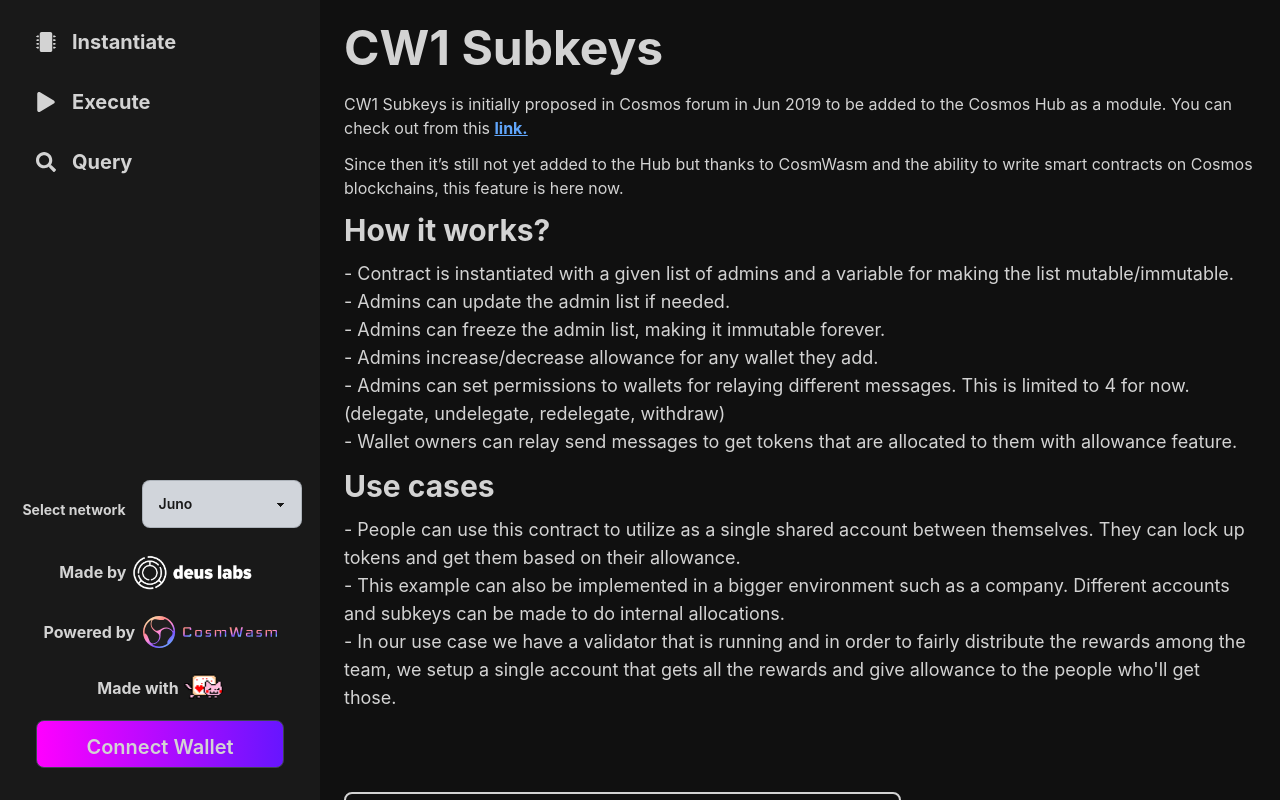
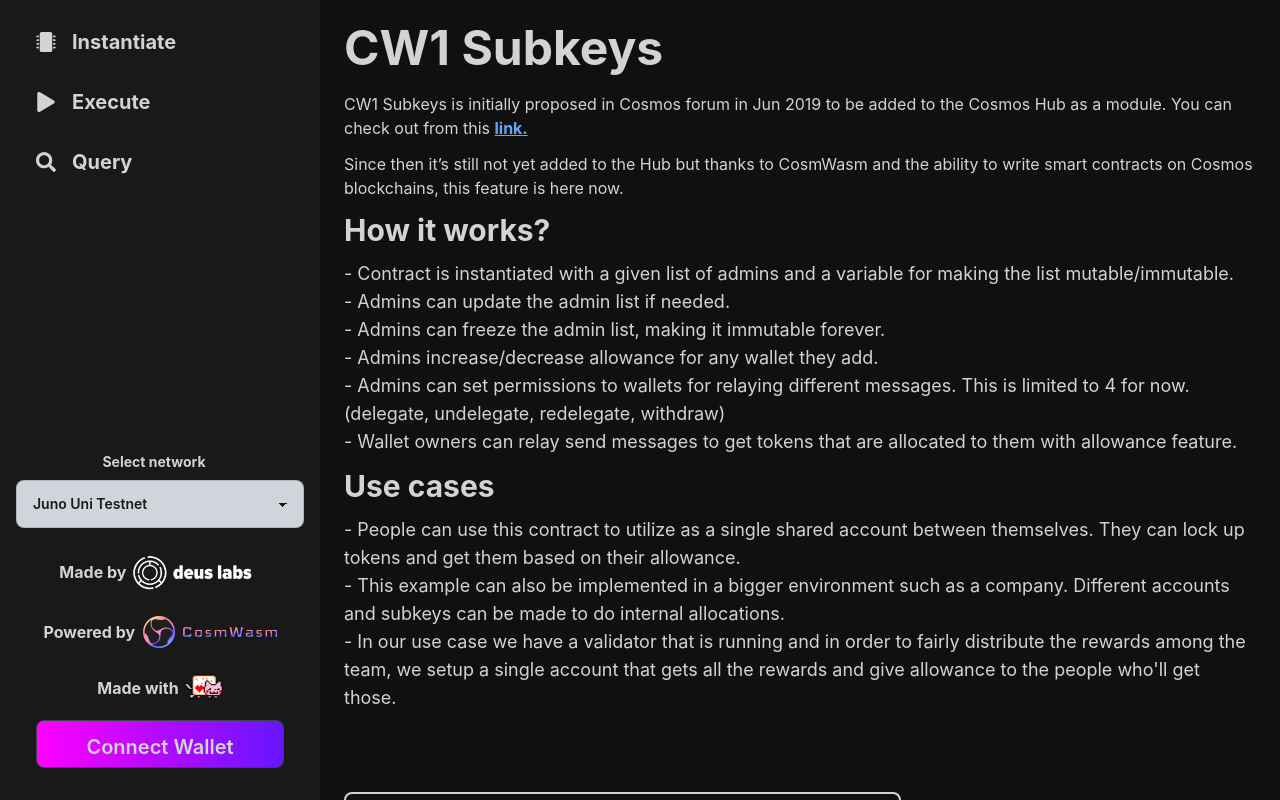
Before and after one commit to deus-labs/cw1-subkeys-dapp, a React (Create React App) app: page / in a window 1280 px wide. Built offline with nearby package versions, Linux system fonts and the light colour scheme.

Commit message:
Change juno to juno uni testnet

```diff
--- a/src/App.tsx
+++ b/src/App.tsx
@@ -18,7 +18,7 @@ import "react-toastify/dist/ReactToastify.css"
 import { useState } from "react"
 
 const App = (): JSX.Element => {
-  const [network, setNetwork] = useState<string>("juno")
+  const [network, setNetwork] = useState<string>("juno-uni-testnet")
 
   return (
     <WalletProvider>
--- a/src/components/Dropdown.tsx
+++ b/src/components/Dropdown.tsx
@@ -5,6 +5,7 @@ interface DropdownProps {
   label?: string
   className?: string
   width?: string
+  isColumn?: boolean
 }
 
 const Dropdown = ({
@@ -14,9 +15,14 @@ const Dropdown = ({
   label = "",
   className = "",
   width = "w-full",
+  isColumn = false,
 }: DropdownProps): JSX.Element => {
   return (
-    <div className="flex items-center w-full justify-center">
+    <div
+      className={`flex ${
+        isColumn ? "flex-col" : ""
+      } items-center w-full justify-center`}
+    >
       {label !== "" && (
         <label className="label mr-3">
           <span className="label-text text-deus-text font-bold">{label}</span>
--- a/src/components/Sidebar.tsx
+++ b/src/components/Sidebar.tsx
@@ -107,13 +107,11 @@ const Sidebar = ({
           <li className="h-full justify-end pb-4">
             <Dropdown
               value={network}
-              onChange={(e) => {
-                setNetwork(e.target.value)
-              }}
-              options={["Juno"]}
+              onChange={(e) => setNetwork(e.target.value)}
+              options={["Juno Uni Testnet"]}
               label="Select network"
-              width="w-40"
               className="mb-3"
+              isColumn
             />
             <a
               href="https://deuslabs.fi"
```
